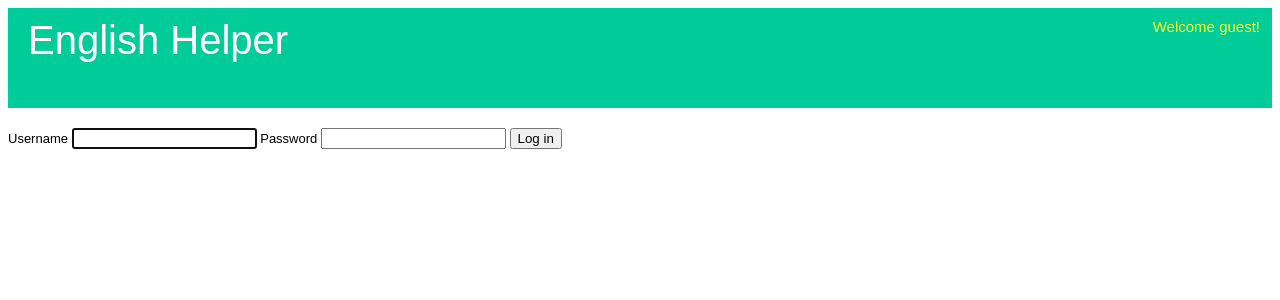
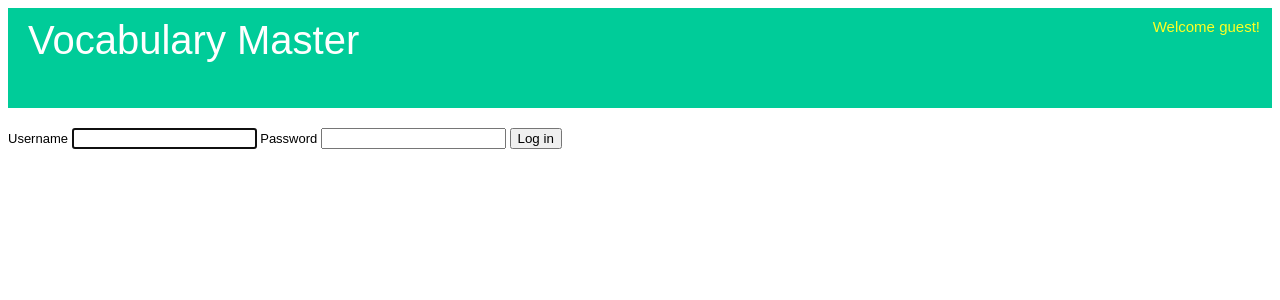
Before and after one commit to janiele2109/vm, a PHP site: page / in a window 1280 px wide. Shown: the top 300 px of the page. Run offline with PHP 8.4, Linux system fonts and the light colour scheme.

Commit message:
Update site name

```diff
--- a/index.php
+++ b/index.php
@@ -24,11 +24,11 @@
 	<script src="http://code.jquery.com/jquery-latest.min.js"></script>
 	<script type="text/javascript" src="./js/main.js"></script>
 
-	<title>Welcome to English Helper</title>
+	<title>Welcome to Vocabulary Master</title>
 </head>
 <body>
 	<header>
-		<span class="title">English Helper</span>
+		<span class="title">Vocabulary Master</span>
 		<span class="welcomeText">Welcome <?php echo $username; ?>!</span>
 	</header>
 
```
